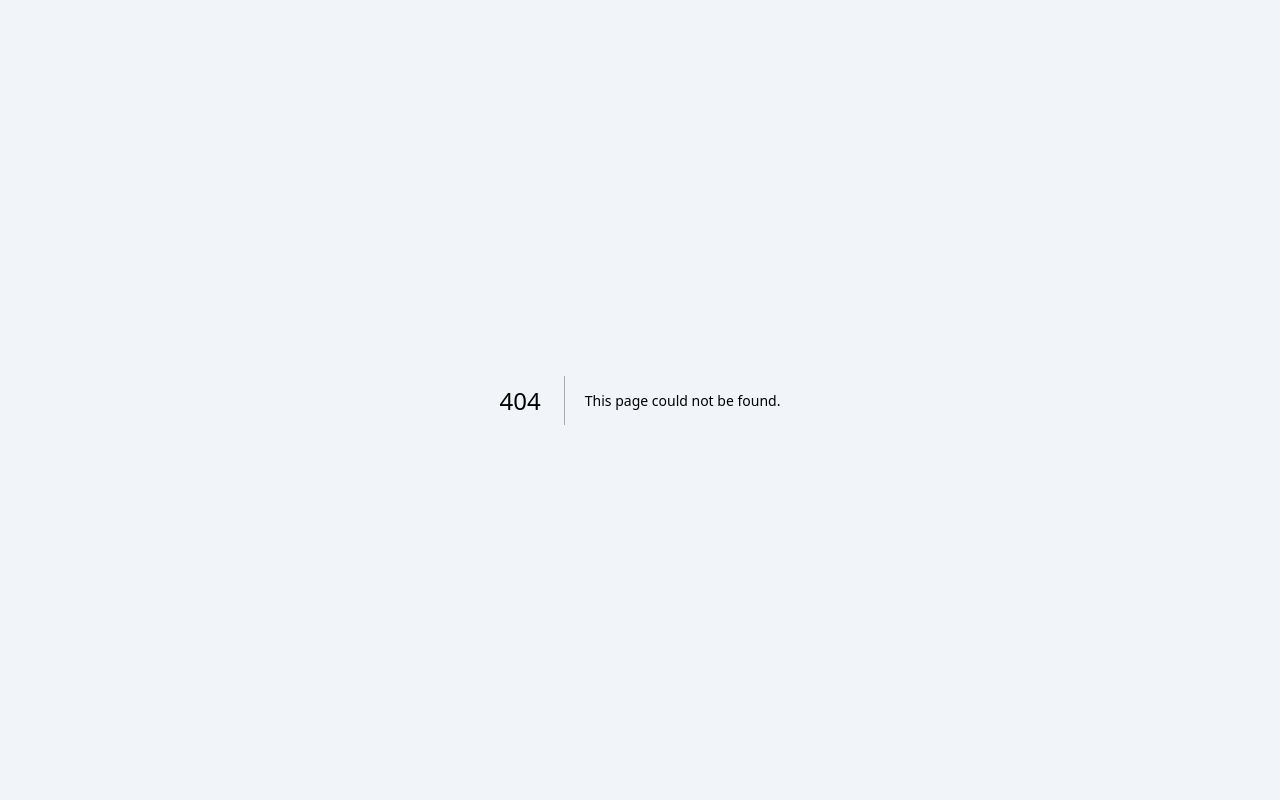
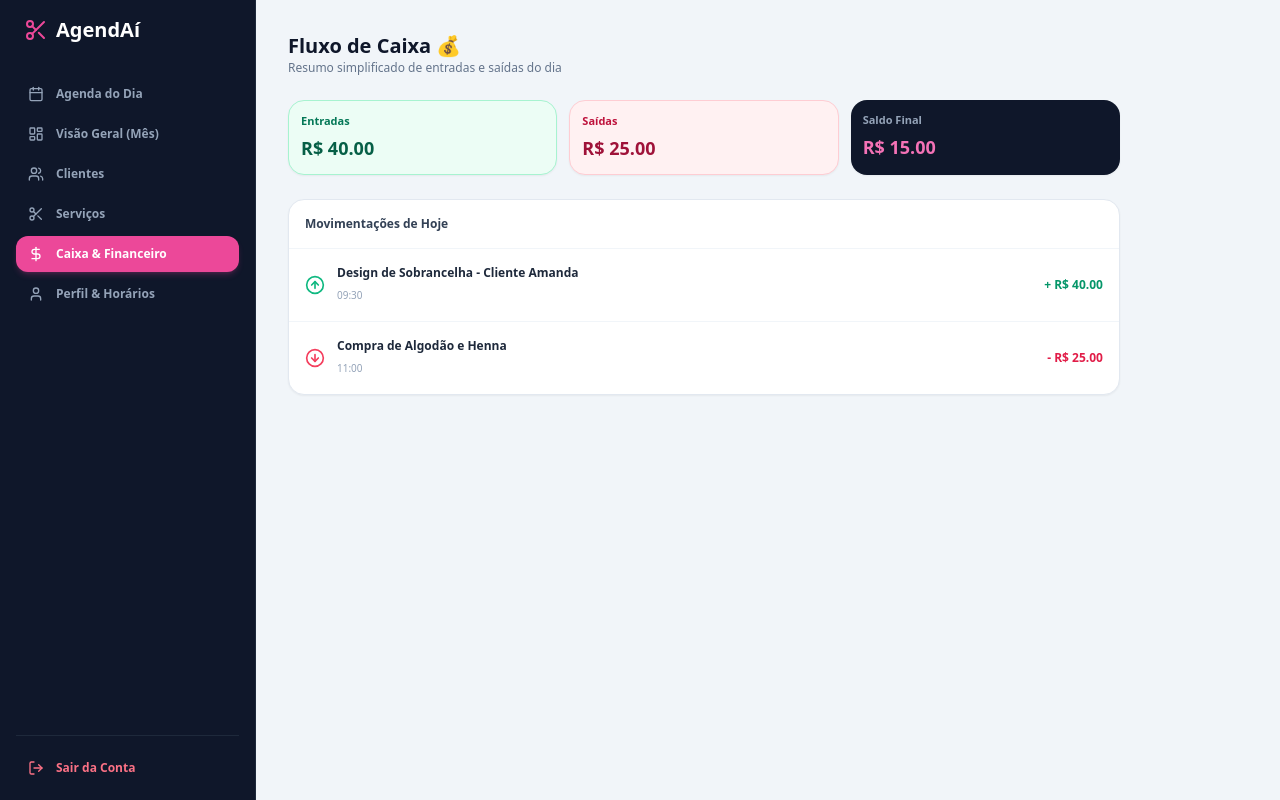
Before and after one commit to felipegdossantos8-glitch/agendai, a Next.js app: page /dashboard/caixa in a window 1280 px wide. Before the commit this address had no page. Built offline with nearby package versions, Linux system fonts and the light colour scheme.

Commit message:
Create page.tsx

```diff
--- /dev/null
+++ b/src/app/dashboard/caixa/page.tsx
@@ -0,0 +1,73 @@
+"use client";
+
+import { useState } from "react";
+import Sidebar from "@/components/Sidebar";
+import { ArrowUpCircle, ArrowDownCircle, DollarSign, Plus, Minus } from "lucide-react";
+
+export default function CaixaPage() {
+  const [movimentos, setMovimentos] = useState([
+    { id: 1, tipo: "entrada", descricao: "Design de Sobrancelha - Cliente Amanda", valor: 40.0, hora: "09:30" },
+    { id: 2, tipo: "saida", descricao: "Compra de Algodão e Henna", valor: 25.0, hora: "11:00" },
+  ]);
+
+  const totalEntradas = movimentos.filter((m) => m.tipo === "entrada").reduce((acc, m) => acc + m.valor, 0);
+  const totalSaidas = movimentos.filter((m) => m.tipo === "saida").reduce((acc, m) => acc + m.valor, 0);
+  const saldoTotal = totalEntradas - totalSaidas;
+
+  return (
+    <div className="flex min-h-screen bg-slate-100 text-slate-800">
+      <Sidebar />
+      <main className="flex-1 p-4 md:p-8 overflow-y-auto max-w-4xl">
+        <header className="mb-6">
+          <h1 className="text-xl font-bold text-slate-900">Fluxo de Caixa 💰</h1>
+          <p className="text-xs text-slate-500">Resumo simplificado de entradas e saídas do dia</p>
+        </header>
+
+        {/* Cards de Resumo */}
+        <div className="grid grid-cols-3 gap-3 mb-6">
+          <div className="bg-emerald-50 border border-emerald-200 p-3 rounded-2xl shadow-sm">
+            <span className="text-[11px] font-bold text-emerald-700 block mb-1">Entradas</span>
+            <span className="text-lg font-extrabold text-emerald-800">R$ {totalEntradas.toFixed(2)}</span>
+          </div>
+
+          <div className="bg-rose-50 border border-rose-200 p-3 rounded-2xl shadow-sm">
+            <span className="text-[11px] font-bold text-rose-700 block mb-1">Saídas</span>
+            <span className="text-lg font-extrabold text-rose-800">R$ {totalSaidas.toFixed(2)}</span>
+          </div>
+
+          <div className="bg-slate-900 text-white p-3 rounded-2xl shadow-sm">
+            <span className="text-[11px] font-bold text-slate-400 block mb-1">Saldo Final</span>
+            <span className="text-lg font-extrabold text-pink-400">R$ {saldoTotal.toFixed(2)}</span>
+          </div>
+        </div>
+
+        {/* Histórico das Movimentações */}
+        <div className="bg-white rounded-2xl border border-slate-200 shadow-sm overflow-hidden">
+          <div className="p-4 border-b border-slate-100 font-bold text-xs text-slate-700">
+            Movimentações de Hoje
+          </div>
+          <div className="divide-y divide-slate-100">
+            {movimentos.map((item) => (
+              <div key={item.id} className="p-4 flex justify-between items-center">
+                <div className="flex items-center gap-3">
+                  {item.tipo === "entrada" ? (
+                    <ArrowUpCircle className="text-emerald-500 shrink-0" size={20} />
+                  ) : (
+                    <ArrowDownCircle className="text-rose-500 shrink-0" size={20} />
+                  )}
+                  <div>
+                    <p className="font-bold text-xs text-slate-800">{item.descricao}</p>
+                    <span className="text-[10px] text-slate-400">{item.hora}</span>
+                  </div>
+                </div>
+                <span className={`font-bold text-xs ${item.tipo === "entrada" ? "text-emerald-600" : "text-rose-600"}`}>
+                  {item.tipo === "entrada" ? "+" : "-"} R$ {item.valor.toFixed(2)}
+                </span>
+              </div>
+            ))}
+          </div>
+        </div>
+      </main>
+    </div>
+  );
+}
```
